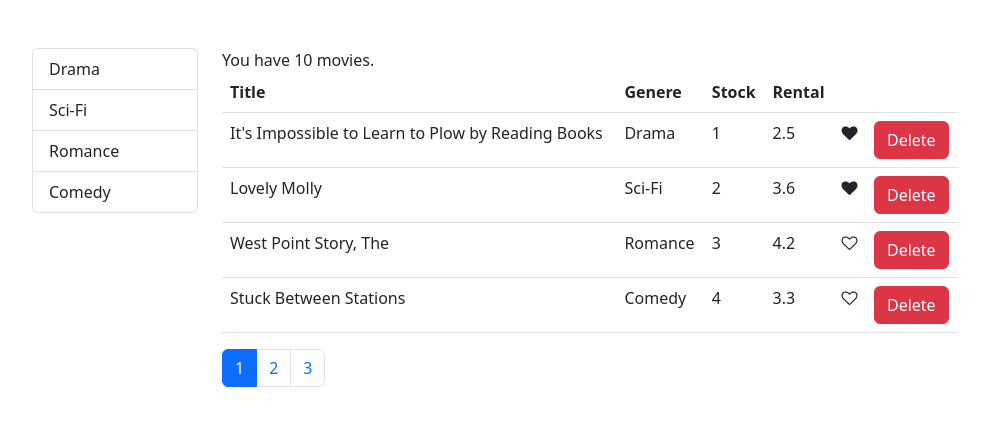
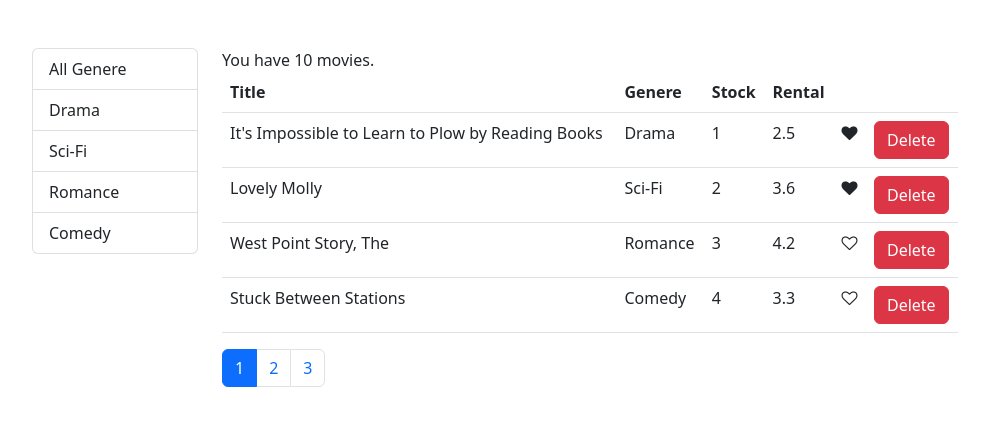
Before and after one commit to pravar1919/react-basics, a React (Create React App) app: page / in a window 1280 px wide. Shown: the top 426 px of the page, without its empty margins (50-1039 px from the left). Built offline with nearby package versions, Linux system fonts and the light colour scheme.

Commit message:
updated side bar logic

```diff
--- a/src/components/movies.jsx
+++ b/src/components/movies.jsx
@@ -2,9 +2,9 @@ import React, { Component } from "react";
 import { getMovies } from "../services/movieData";
 import Pagination from "./common/pagination";
 import { getGenere } from "../services/fakeGenereData";
-import Like from "./likes";
 import paginate from "../utils/paginate";
 import SideBar from "./sidebar";
+import Table from "./moviesTable";
 
 class Movies extends Component {
   state = {
@@ -15,7 +15,8 @@ class Movies extends Component {
   };
 
   componentDidMount() {
-    this.setState({ genere: getGenere(), movies: getMovies() });
+    const genere = [{ _id: "all", name: "All Genere" }, ...getGenere()];
+    this.setState({ genere, movies: getMovies() });
   }
   handleDelete = (movie) => {
     this.setState({
@@ -34,61 +35,46 @@ class Movies extends Component {
   handlePageChange = (page) => {
     this.setState({ currentPage: page });
   };
-  handleGenereSelect = (g) => {
-    console.log("clicked", g);
+  handleGenereSelect = (genere) => {
+    this.setState({ selectedGenere: genere, currentPage: 1 });
   };
+
   render() {
     const { length: count } = this.state.movies;
-    const { pageSize, currentPage, movies: allMovies, genere } = this.state;
+    const {
+      pageSize,
+      currentPage,
+      movies: allMovies,
+      genere,
+      selectedGenere,
+    } = this.state;
 
     if (count === 0) return <p>There is no Movie in the database.</p>;
 
-    const movies = paginate(allMovies, currentPage, pageSize);
+    const filtered =
+      selectedGenere && selectedGenere._id
+        ? allMovies.filter((m) => m.genere._id === selectedGenere._id)
+        : allMovies;
+    const movies = paginate(filtered, currentPage, pageSize);
     return (
       <div className="container">
         <div className="row">
           <div className="col-2 mt-5" style={{ marginTop: "15px" }}>
-            <SideBar items={genere} onItemSelect={this.handleGenereSelect} />
+            <SideBar
+              items={genere}
+              selectedItem={selectedGenere}
+              onItemSelect={this.handleGenereSelect}
+            />
           </div>
           <div className="col-8">
-            <div className="mt-5">You have {count} movies.</div>
-            <table className="table">
-              <thead>
-                <tr>
-                  <th>Title</th>
-                  <th>Genere</th>
-                  <th>Stock</th>
-                  <th>Rental</th>
-                  <th></th>
-                  <th></th>
-                </tr>
-              </thead>
-              <tbody>
-                {movies.map((movie, index) => (
-                  <tr key={movie._id}>
-                    <td>{movie.title}</td>
-                    <td>{movie.genere.name}</td>
-                    <td>{movie.numberInStock}</td>
-                    <td>{movie.dailyRentalRate}</td>
-                    <td>
-                      <Like
-                        liked={movie.like}
-                        onLike={() => this.handleLike(movie)}
-                      />
-                    </td>
-                    <td>
-                      <button
-                        onClick={() => this.handleDelete(movie)}
-                        className="btn btn-danger">
-                        Delete
-                      </button>
-                    </td>
-                  </tr>
-                ))}
-              </tbody>
-            </table>
+            <div className="mt-5">You have {filtered.length} movies.</div>
+            <Table
+              items={movies}
+              onLike={this.handleLike}
+              onDelete={this.handleDelete}
+            />
             <Pagination
-              itemCounts={count}
+              itemCounts={filtered.length}
               pageSize={pageSize}
               onPageChange={this.handlePageChange}
               currentPage={currentPage}
--- /dev/null
+++ b/src/components/moviesTable.jsx
@@ -0,0 +1,42 @@
+import React from "react";
+import Like from "./likes";
+
+const Table = (props) => {
+  const { items, onLike, onDelete } = props;
+  return (
+    <table className="table">
+      <thead>
+        <tr>
+          <th>Title</th>
+          <th>Genere</th>
+          <th>Stock</th>
+          <th>Rental</th>
+          <th></th>
+          <th></th>
+        </tr>
+      </thead>
+      <tbody>
+        {items.map((movie, index) => (
+          <tr key={movie._id}>
+            <td>{movie.title}</td>
+            <td>{movie.genere.name}</td>
+            <td>{movie.numberInStock}</td>
+            <td>{movie.dailyRentalRate}</td>
+            <td>
+              <Like liked={movie.like} onLike={() => onLike(movie)} />
+            </td>
+            <td>
+              <button
+                onClick={() => onDelete(movie)}
+                className="btn btn-danger">
+                Delete
+              </button>
+            </td>
+          </tr>
+        ))}
+      </tbody>
+    </table>
+  );
+};
+
+export default Table;
--- a/src/components/sidebar.jsx
+++ b/src/components/sidebar.jsx
@@ -1,19 +1,20 @@
 import React from "react";
 
 const SideBar = (props) => {
-  const { items, onItemSelect, textProperty, valueProperty } = props;
+  const { items, onItemSelect, textProperty, valueProperty, selectedItem } =
+    props;
   return (
     <ul className="list-group">
-      {items.map((g) => {
-        return (
-          <li
-            key={g[valueProperty]}
-            onClick={() => onItemSelect(g)}
-            className="list-group-item">
-            {g[textProperty]}
-          </li>
-        );
-      })}
+      {items.map((item) => (
+        <li
+          key={item[valueProperty]}
+          onClick={() => onItemSelect(item)}
+          className={
+            item === selectedItem ? "list-group-item active" : "list-group-item"
+          }>
+          {item[textProperty]}
+        </li>
+      ))}
     </ul>
   );
 };
--- a/src/services/movieData.js
+++ b/src/services/movieData.js
@@ -11,7 +11,7 @@ const movies = [
   {
     _id: "633bdbabfc13ae7bff00008f",
     title: "Lovely Molly",
-    genere: { _id: "633be0d2fc13ae118d00113a", name: "Sci-Fi" },
+    genere: { _id: "633be0d2fc13ae118d00113b", name: "Sci-Fi" },
     numberInStock: 2,
     dailyRentalRate: 3.6,
     like: true,
@@ -20,7 +20,7 @@ const movies = [
   {
     _id: "633bdbabfc13ae7bff000090",
     title: "West Point Story, The",
-    genere: { _id: "633be0d2fc13ae118d00113a", name: "Romance" },
+    genere: { _id: "633be0d2fc13ae118d00113c", name: "Romance" },
     numberInStock: 3,
     dailyRentalRate: 4.2,
     like: false,
@@ -29,7 +29,7 @@ const movies = [
   {
     _id: "633bdbabfc13ae7bff000091",
     title: "Stuck Between Stations",
-    genere: { _id: "633be0d2fc13ae118d00113a", name: "Comedy" },
+    genere: { _id: "633be0d2fc13ae118d00113d", name: "Comedy" },
     numberInStock: 4,
     dailyRentalRate: 3.3,
     like: false,
@@ -47,7 +47,7 @@ const movies = [
   {
     _id: "633bdbabfc13ae7bff000093",
     title: "Kevin Nealon: Whelmed, But Not Overly",
-    genere: { _id: "633be0d2fc13ae118d00113a", name: "Romance" },
+    genere: { _id: "633be0d2fc13ae118d00113c", name: "Romance" },
     numberInStock: 6,
     dailyRentalRate: 1.9,
     like: true,
@@ -65,7 +65,7 @@ const movies = [
   {
     _id: "633bdbabfc13ae7bff000095",
     title: "Air America",
-    genere: { _id: "633be0d2fc13ae118d00113a", name: "Romance" },
+    genere: { _id: "633be0d2fc13ae118d00113c", name: "Romance" },
     numberInStock: 8,
     dailyRentalRate: 2.6,
     like: true,
@@ -74,7 +74,7 @@ const movies = [
   {
     _id: "633bdbabfc13ae7bff000096",
     title: "Early Spring (Soshun)",
-    genere: { _id: "633be0d2fc13ae118d00113a", name: "Sci-Fi" },
+    genere: { _id: "633be0d2fc13ae118d00113b", name: "Sci-Fi" },
     numberInStock: 9,
     dailyRentalRate: 1.5,
     like: false,
@@ -83,7 +83,7 @@ const movies = [
   {
     _id: "633bdbabfc13ae7bff000097",
     title: "The Mark of Cain",
-    genere: { _id: "633be0d2fc13ae118d00113a", name: "Comedy" },
+    genere: { _id: "633be0d2fc13ae118d00113d", name: "Comedy" },
     numberInStock: 10,
     dailyRentalRate: 3.8,
     like: true,
```
